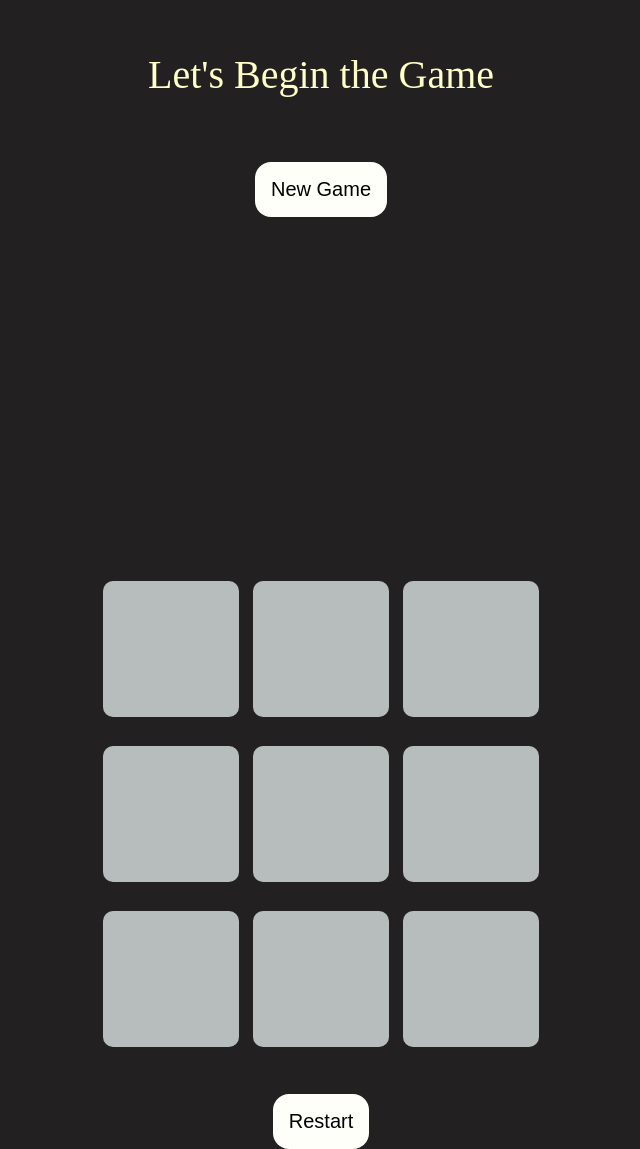
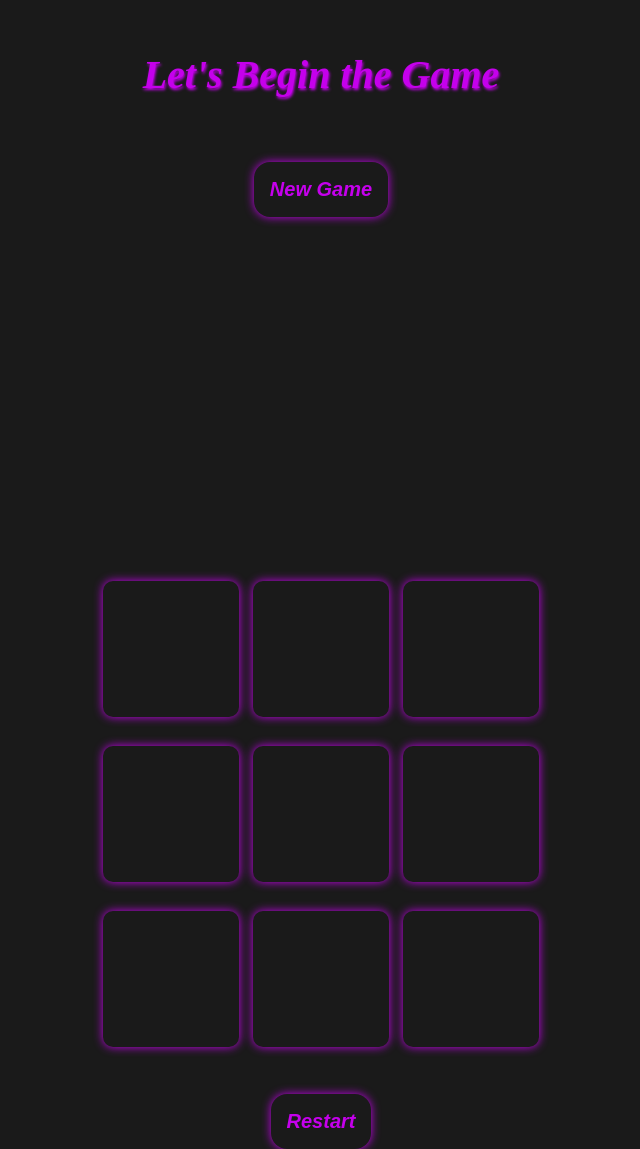
Before and after one commit to MitanshuMakwana/tic-tac-toe-, a plain HTML site: page index.html in a window 1280 px wide. Shown: the part 333-1482 px from the top of the page, without its empty margins (319-959 px from the left). Drawn offline with Linux system fonts and the light colour scheme.

Commit message:
Update style.css

```diff
--- a/style.css
+++ b/style.css
@@ -4,12 +4,15 @@
 }
 
 body{
-    background-color: #222020;
+    background-color: #1a1a1a;
     text-align: center;
 }
 
 h1{
-    color: #fff;
+    color: #c500ec;
+    font-style: italic;
+    font-weight: bold;
+    text-shadow: #c500ec 1px 2px 3px;
     font-size: 2.5em;
     margin-top: 20px;
 }
@@ -37,22 +40,33 @@ h1{
     border-radius: 10px;
     border: none;
     font-size: 5vmin;
-    background-color: #b7bcbd;
+    background-color: transparent ;
     display: flex;
     justify-content: center;
     align-items: center;
     cursor: pointer;
+    box-shadow: #c500ec 0px 0px 10px;
+    transition: ease 0.6s;
+    font-style: italic;
 }
 
 .box:hover {
-    background-color: #84f78d;
+    background-color: #e57cff;
+    box-shadow: #c500ec 0px 0px 20px;
+    transform: scale(0.95);
+    transition: ease 0.6s;
+
+
 }
 
 #reset-btn {
   padding: 1rem;
   font-size: 1.25rem;
-  background-color: #fffff9;
-  color: #000000;
+  background-color: transparent;
+  color: #c500ec;
+  font-style: italic;
+  font-weight: bold;
+  box-shadow: #c500ec 0px 0px 10px;
   border-radius: 1rem;
   border: none;
 }
@@ -60,19 +74,26 @@ h1{
 #newBtn {
   padding: 1rem;
   font-size: 1.25rem;
-  background-color: #fffff9;
-  color: #000000;
+  background-color: transparent;
+   color: #c500ec;
+  font-style: italic;
+  font-weight: bold;
+  box-shadow: #c500ec 0px 0px 10px;
   border-radius: 1rem;
   border: none;
 }
 
 #reset-btn:hover, #newBtn:hover {
-  background-color: #0ab7c4;
-  color: #fff;
+  transition: ease 0.3s;
+  box-shadow: #c500ec 0px 0px 20px;
+  transform: scale(0.95);
 }
 
 #msg {
-  color: #ffffc7;
+  color: #c500ec;
+    font-style: italic;
+    font-weight: bold;
+    text-shadow: #c500ec 1px 2px 3px;
   font-size: 5vmin;
 }
 
```
